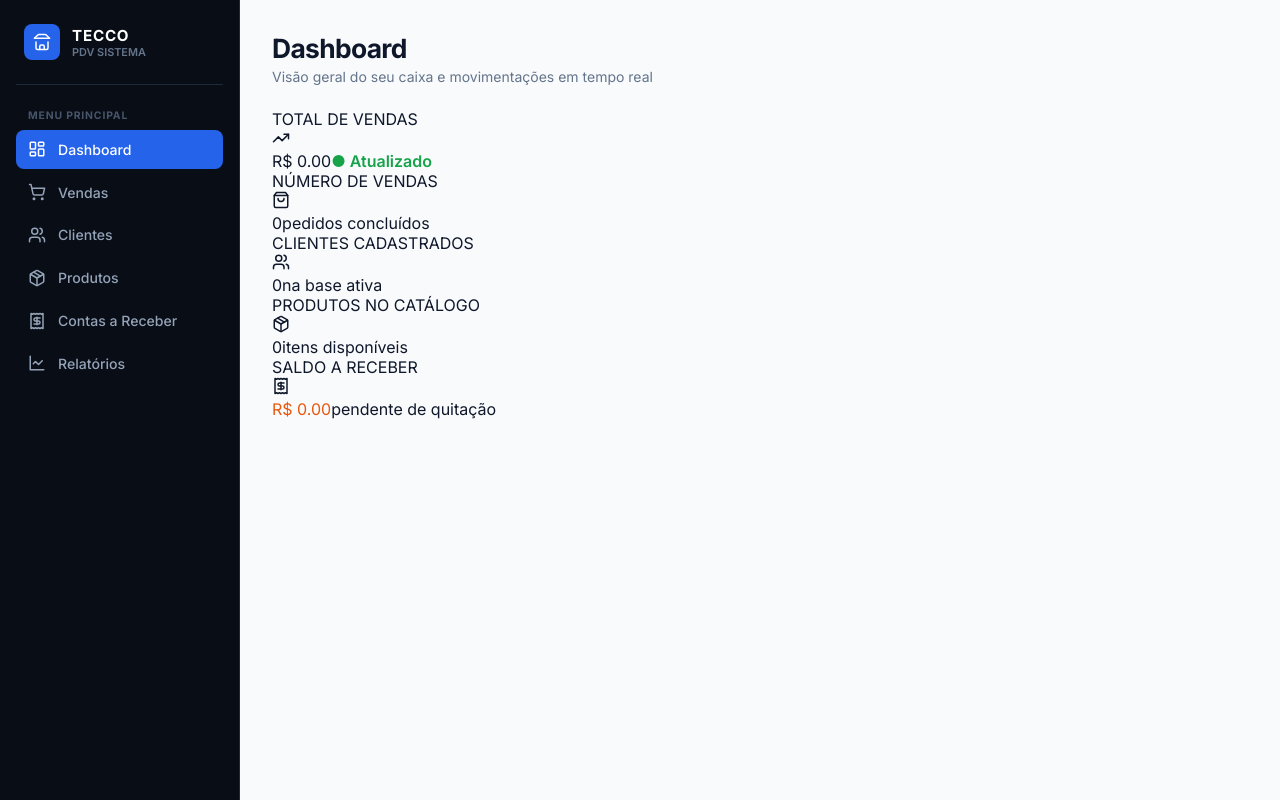
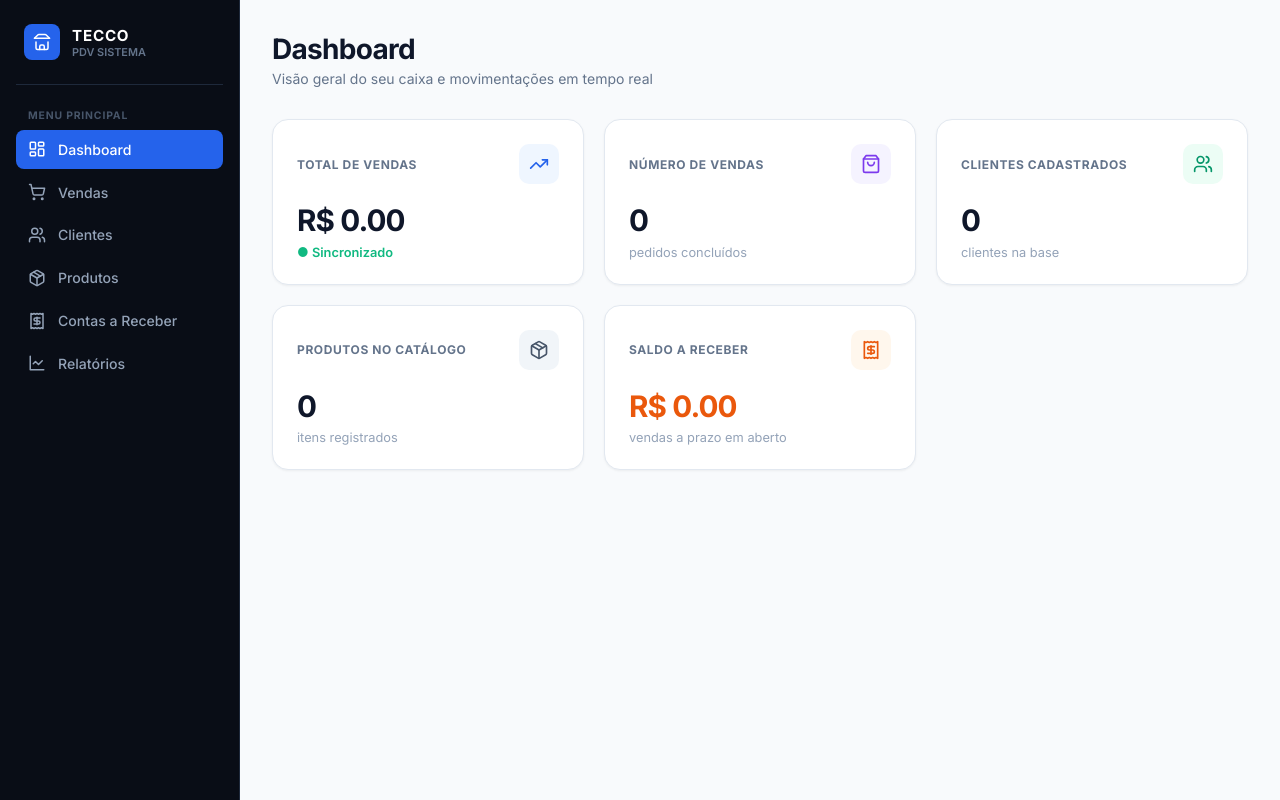
Before and after one commit to Johnatas-Mathews/PDV-APP, a React (Vite) app: page / in a window 1280 px wide. Built offline with nearby package versions, Linux system fonts and the light colour scheme; no server answers; the database is empty.

Commit message:
Refactor Dashboard layout and update SVG icons

```diff
--- a/src/pages/Dashboard.jsx
+++ b/src/pages/Dashboard.jsx
@@ -1,34 +1,33 @@
 import { useState, useEffect } from 'react'
 import { supabase } from '../supabase'
-import '../styles/pages.css'
 
-// SVGs minimalistas para os cards
+// Ícones SVG minimalistas nativos
 const IconTrending = () => (
-  <svg width="18" height="18" viewBox="0 0 24 24" fill="none" stroke="currentColor" strokeWidth="2" strokeLinecap="round" strokeLinejoin="round">
+  <svg width="20" height="20" viewBox="0 0 24 24" fill="none" stroke="currentColor" strokeWidth="2" strokeLinecap="round" strokeLinejoin="round">
     <polyline points="22 7 13.5 15.5 8.5 10.5 2 17" /><polyline points="16 7 22 7 22 13" />
   </svg>
 )
 
 const IconOrders = () => (
-  <svg width="18" height="18" viewBox="0 0 24 24" fill="none" stroke="currentColor" strokeWidth="2" strokeLinecap="round" strokeLinejoin="round">
+  <svg width="20" height="20" viewBox="0 0 24 24" fill="none" stroke="currentColor" strokeWidth="2" strokeLinecap="round" strokeLinejoin="round">
     <path d="M6 2 3 6v14a2 2 0 0 0 2 2h14a2 2 0 0 0 2-2V6l-3-4Z" /><path d="M3 6h18" /><path d="M16 10a4 4 0 0 1-8 0" />
   </svg>
 )
 
 const IconUsers = () => (
-  <svg width="18" height="18" viewBox="0 0 24 24" fill="none" stroke="currentColor" strokeWidth="2" strokeLinecap="round" strokeLinejoin="round">
+  <svg width="20" height="20" viewBox="0 0 24 24" fill="none" stroke="currentColor" strokeWidth="2" strokeLinecap="round" strokeLinejoin="round">
     <path d="M16 21v-2a4 4 0 0 0-4-4H6a4 4 0 0 0-4 4v2" /><circle cx="9" cy="7" r="4" /><path d="M22 21v-2a4 4 0 0 0-3-3.87" /><path d="M16 3.13a4 4 0 0 1 0 7.75" />
   </svg>
 )
 
 const IconProducts = () => (
-  <svg width="18" height="18" viewBox="0 0 24 24" fill="none" stroke="currentColor" strokeWidth="2" strokeLinecap="round" strokeLinejoin="round">
+  <svg width="20" height="20" viewBox="0 0 24 24" fill="none" stroke="currentColor" strokeWidth="2" strokeLinecap="round" strokeLinejoin="round">
     <path d="m7.5 4.27 9 5.15" /><path d="M21 8a2 2 0 0 0-1-1.73l-7-4a2 2 0 0 0-2 0l-7 4A2 2 0 0 0 3 8v8a2 2 0 0 0 1 1.73l7 4a2 2 0 0 0 2 0l7-4A2 2 0 0 0 21 16Z" /><path d="m3.3 7 8.7 5 8.7-5" /><path d="M12 22V12" />
   </svg>
 )
 
 const IconReceivables = () => (
-  <svg width="18" height="18" viewBox="0 0 24 24" fill="none" stroke="currentColor" strokeWidth="2" strokeLinecap="round" strokeLinejoin="round">
+  <svg width="20" height="20" viewBox="0 0 24 24" fill="none" stroke="currentColor" strokeWidth="2" strokeLinecap="round" strokeLinejoin="round">
     <path d="M4 2v20l2-1 2 1 2-1 2 1 2-1 2 1 2-1 2 1V2l-2 1-2-1-2 1-2-1-2 1-2-1-2 1Z" /><path d="M16 8h-6a2 2 0 1 0 0 4h4a2 2 0 1 1 0 4H8" /><path d="M12 17V7" />
   </svg>
 )
@@ -72,68 +71,179 @@ export default function Dashboard() {
   }, [])
 
   return (
-    <div className="dashboard-wrapper">
-      <header style={{ marginBottom: '1.5rem' }}>
-        <h1 className="page-title">Dashboard</h1>
-        <p style={{ color: '#64748b', fontSize: '14px', margin: '4px 0 0 0' }}>Visão geral do seu caixa e movimentações em tempo real</p>
-      </header>
+    <div className="dash-container">
+      <style>{`
+        .dash-container {
+          max-width: 1200px;
+          margin: 0 auto;
+        }
+        .dash-header {
+          margin-bottom: 2rem;
+        }
+        .dash-title {
+          font-size: 1.75rem;
+          font-weight: 800;
+          color: #0f172a;
+          letter-spacing: -0.025em;
+        }
+        .dash-subtitle {
+          font-size: 0.875rem;
+          color: #64748b;
+          margin-top: 4px;
+        }
+        .cards-grid {
+          display: grid;
+          grid-template-columns: repeat(auto-fit, minmax(260px, 1fr));
+          gap: 1.25rem;
+        }
+        .card-item {
+          background: #ffffff;
+          border: 1px solid #e2e8f0;
+          border-radius: 16px;
+          padding: 1.5rem;
+          display: flex;
+          flex-direction: column;
+          justify-content: space-between;
+          box-shadow: 0 1px 3px rgba(0, 0, 0, 0.04), 0 1px 2px rgba(0, 0, 0, 0.02);
+          transition: transform 0.2s ease, box-shadow 0.2s ease;
+        }
+        .card-item:hover {
+          transform: translateY(-2px);
+          box-shadow: 0 10px 25px -5px rgba(0, 0, 0, 0.05);
+        }
+        .card-top {
+          display: flex;
+          align-items: center;
+          justify-content: space-between;
+          margin-bottom: 1.25rem;
+        }
+        .card-label {
+          font-size: 0.75rem;
+          font-weight: 700;
+          letter-spacing: 0.05em;
+          color: #64748b;
+          text-transform: uppercase;
+        }
+        .card-icon {
+          width: 40px;
+          height: 40px;
+          border-radius: 10px;
+          display: flex;
+          align-items: center;
+          justify-content: center;
+        }
+        .icon-blue { background: #eff6ff; color: #2563eb; }
+        .icon-purple { background: #f5f3ff; color: #7c3aed; }
+        .icon-emerald { background: #ecfdf5; color: #059669; }
+        .icon-slate { background: #f1f5f9; color: #475569; }
+        .icon-orange { background: #fff7ed; color: #ea580c; }
+        .card-number {
+          font-size: 1.85rem;
+          font-weight: 800;
+          color: #0f172a;
+          letter-spacing: -0.03em;
+          line-height: 1.1;
+        }
+        .card-footer {
+          margin-top: 0.5rem;
+          font-size: 0.8rem;
+          color: #94a3b8;
+          display: flex;
+          align-items: center;
+          gap: 6px;
+        }
+        .badge-live {
+          color: #10b981;
+          font-weight: 600;
+        }
+      `}</style>
 
-      <section className="kpi-grid">
-        <div className="kpi-card">
-          <div className="kpi-header">
-            <span className="kpi-title">TOTAL DE VENDAS</span>
-            <div className="kpi-icon blue"><IconTrending /></div>
+      <div className="dash-header">
+        <h1 className="dash-title">Dashboard</h1>
+        <p className="dash-subtitle">Visão geral do seu caixa e movimentações em tempo real</p>
+      </div>
+
+      <div className="cards-grid">
+        {/* Total de Vendas */}
+        <div className="card-item">
+          <div className="card-top">
+            <span className="card-label">Total de Vendas</span>
+            <div className="card-icon icon-blue">
+              <IconTrending />
+            </div>
           </div>
-          <div className="kpi-body">
-            <span className="kpi-value">R$ {metricas.totalVendas.toFixed(2)}</span>
-            <span className="kpi-hint" style={{ color: '#16a34a', fontWeight: 600 }}>● Atualizado</span>
+          <div className="card-number">
+            R$ {metricas.totalVendas.toFixed(2)}
+          </div>
+          <div className="card-footer">
+            <span className="badge-live">● Sincronizado</span>
           </div>
         </div>
 
-        <div className="kpi-card">
-          <div className="kpi-header">
-            <span className="kpi-title">NÚMERO DE VENDAS</span>
-            <div className="kpi-icon gray"><IconOrders /></div>
+        {/* Quantidade de Vendas */}
+        <div className="card-item">
+          <div className="card-top">
+            <span className="card-label">Número de Vendas</span>
+            <div className="card-icon icon-purple">
+              <IconOrders />
+            </div>
           </div>
-          <div className="kpi-body">
-            <span className="kpi-value">{metricas.qtdVendas}</span>
-            <span className="kpi-hint">pedidos concluídos</span>
+          <div className="card-number">
+            {metricas.qtdVendas}
+          </div>
+          <div className="card-footer">
+            <span>pedidos concluídos</span>
           </div>
         </div>
 
-        <div className="kpi-card">
-          <div className="kpi-header">
-            <span className="kpi-title">CLIENTES CADASTRADOS</span>
-            <div className="kpi-icon gray"><IconUsers /></div>
+        {/* Clientes Cadastrados */}
+        <div className="card-item">
+          <div className="card-top">
+            <span className="card-label">Clientes Cadastrados</span>
+            <div className="card-icon icon-emerald">
+              <IconUsers />
+            </div>
           </div>
-          <div className="kpi-body">
-            <span className="kpi-value">{metricas.clientes}</span>
-            <span className="kpi-hint">na base ativa</span>
+          <div className="card-number">
+            {metricas.clientes}
+          </div>
+          <div className="card-footer">
+            <span>clientes na base</span>
           </div>
         </div>
 
-        <div className="kpi-card">
-          <div className="kpi-header">
-            <span className="kpi-title">PRODUTOS NO CATÁLOGO</span>
-            <div className="kpi-icon gray"><IconProducts /></div>
+        {/* Produtos Cadastrados */}
+        <div className="card-item">
+          <div className="card-top">
+            <span className="card-label">Produtos no Catálogo</span>
+            <div className="card-icon icon-slate">
+              <IconProducts />
+            </div>
           </div>
-          <div className="kpi-body">
-            <span className="kpi-value">{metricas.produtos}</span>
-            <span className="kpi-hint">itens disponíveis</span>
+          <div className="card-number">
+            {metricas.produtos}
+          </div>
+          <div className="card-footer">
+            <span>itens registrados</span>
           </div>
         </div>
 
-        <div className="kpi-card">
-          <div className="kpi-header">
-            <span className="kpi-title">SALDO A RECEBER</span>
-            <div className="kpi-icon orange"><IconReceivables /></div>
+        {/* Saldo a Receber */}
+        <div className="card-item">
+          <div className="card-top">
+            <span className="card-label">Saldo a Receber</span>
+            <div className="card-icon icon-orange">
+              <IconReceivables />
+            </div>
           </div>
-          <div className="kpi-body">
-            <span className="kpi-value" style={{ color: '#ea580c' }}>R$ {metricas.aReceber.toFixed(2)}</span>
-            <span className="kpi-hint">pendente de quitação</span>
+          <div className="card-number" style={{ color: '#ea580c' }}>
+            R$ {metricas.aReceber.toFixed(2)}
+          </div>
+          <div className="card-footer">
+            <span>vendas a prazo em aberto</span>
           </div>
         </div>
-      </section>
+      </div>
     </div>
   )
 }
```
